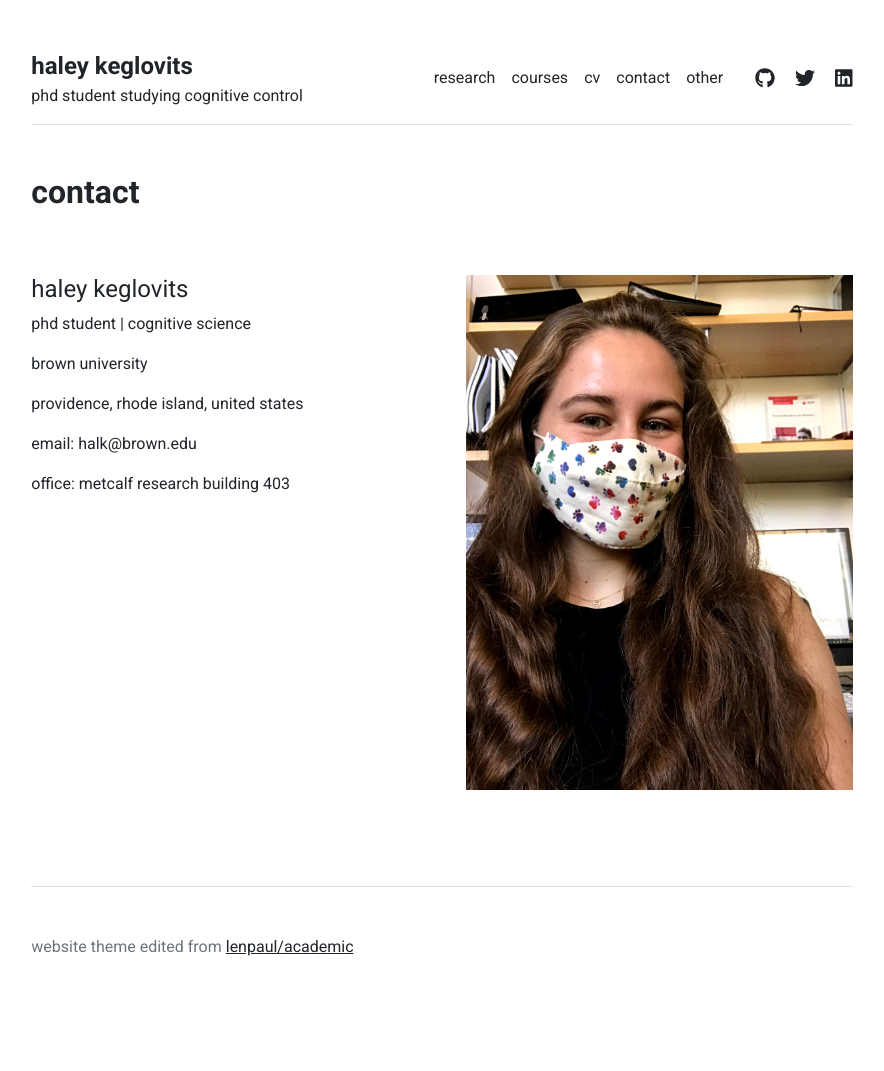
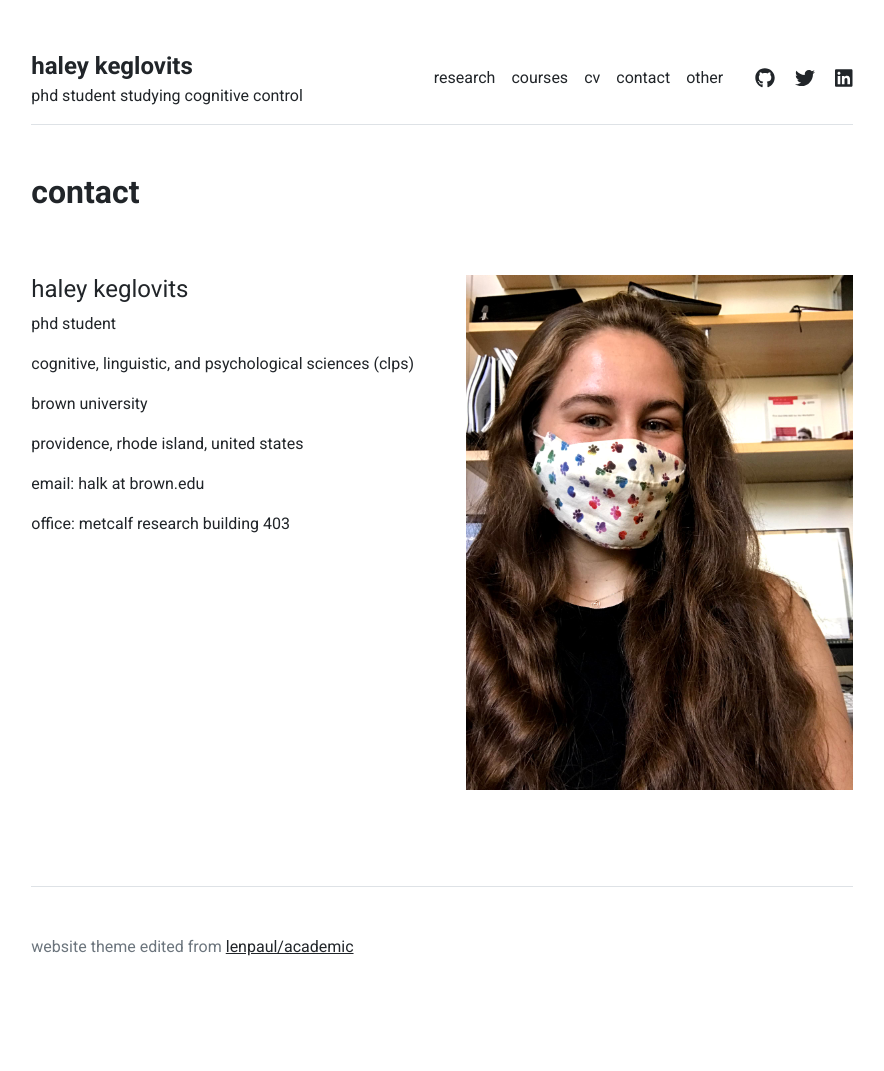
Before and after one commit to haleyk/haleyk.github.io, a Jekyll site: the page built from contact.md, in a window 1280 px wide. Shown: the whole page, without its empty margins (198-1082 px from the left). Built offline with Jekyll 4.4.1, drawn with Linux system fonts in a browser that asks for light colours.

Commit message:
will it work

```diff
--- a/_data/settings.yml
+++ b/_data/settings.yml
@@ -22,4 +22,4 @@ social:
 - {icon: 'linkedin', link: 'https://www.linkedin.com/in/haley-keglovits/'}
 
 contacts:
-- {name: 'haley keglovits', title: 'phd student', department: 'cognitive science', institution: 'brown university', institution_address: 'providence, rhode island, united states', email: 'halk@brown.edu', office: 'metcalf research building 403', image: 'assets/img/contact.jpg'}
+- {name: 'haley keglovits', title: 'phd student', department: 'cognitive, linguistic, and psychological sciences (clps)', institution: 'brown university', institution_address: 'providence, rhode island, united states', email: 'halk at brown.edu', office: 'metcalf research building 403', image: 'assets/img/contact.jpg'}
--- a/_includes/contact.html
+++ b/_includes/contact.html
@@ -5,7 +5,8 @@
     <div class="row g-5 mb-5">
       <div class="col-md-6">
         <h4>{{ contact.name }}</h4>
-        <p>{{ contact.title }} | {{ contact.department }}</p>
+        <p>{{ contact.title }}</p>
+        <p>{{ contact.department }}</p>
         <p>{{ contact.institution }}</p>
         <p>{{ contact.institution_address }}</p>
         <p>email: {{ contact.email }}</p>
```
